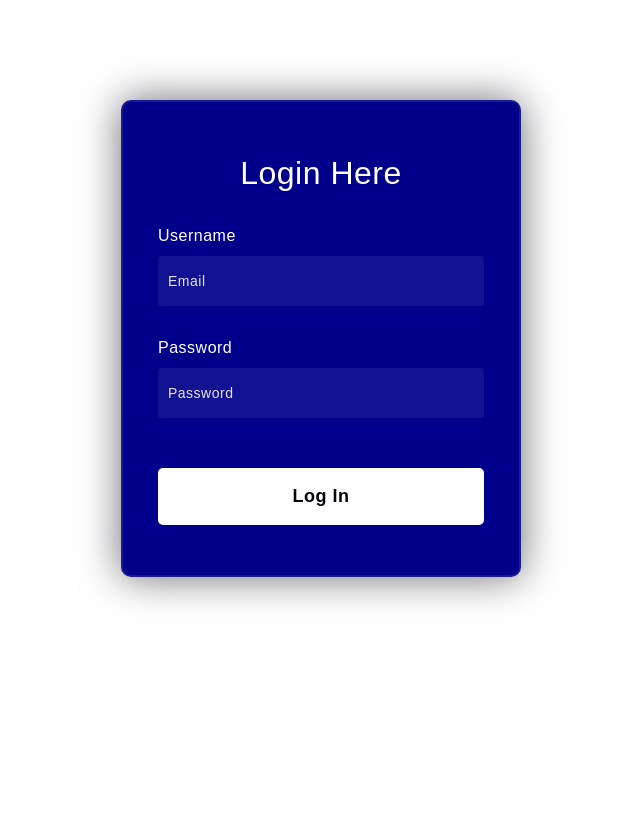
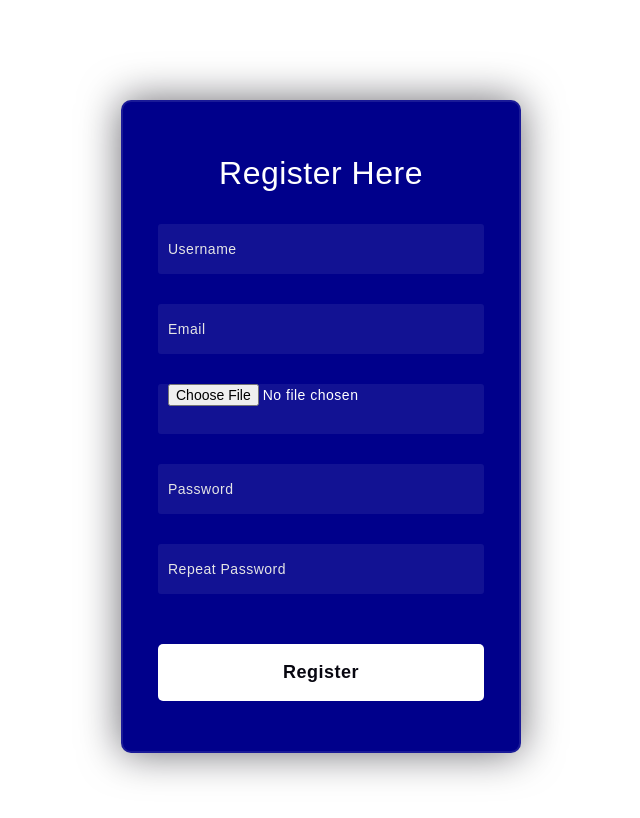
Before and after one commit to BorislavBenderov/messenger-chat-app, a React (Create React App) app: page / in a window 1280 px wide. Shown: the top 818 px of the page, without its empty margins (319-959 px from the left). Built offline with nearby package versions, Linux system fonts and the light colour scheme; no server answers.

Commit message:
Add possibility users to register

```diff
--- a/src/App.js
+++ b/src/App.js
@@ -7,7 +7,7 @@ function App() {
   return (
     <AuthContextProvider>
       <div className="App">
-        <Login />
+        <Register />
       </div>
     </AuthContextProvider>
   );
--- a/src/components/auth/Register.js
+++ b/src/components/auth/Register.js
@@ -1,6 +1,62 @@
+import { useContext } from "react";
+import { AuthContext } from '../../context/AuthContext';
+import { setPersistence, createUserWithEmailAndPassword, browserSessionPersistence, updateProfile } from 'firebase/auth';
+import { ref, uploadBytesResumable, getDownloadURL } from 'firebase/storage';
+import { setDoc, doc } from 'firebase/firestore';
+import { storage, database } from "../../firebaseConfig";
+
 export const Register = () => {
+    const { auth } = useContext(AuthContext);
+
+    const onRegister = (e) => {
+        e.preventDefault();
+
+        const formData = new FormData(e.target);
+
+        const username = formData.get('username');
+        const email = formData.get('email');
+        const userImg = formData.get('userImg');
+        const password = formData.get('password');
+        const repeatPassword = formData.get('repeatPassword');
+
+        if (username === '' || email === '' || userImg.name === '' || password === '' || repeatPassword === '') {
+            alert('Please fill all the fields!');
+            return;
+        }
+
+        setPersistence(auth, browserSessionPersistence)
+            .then(async () => {
+                const res = await createUserWithEmailAndPassword(auth, email, password);
+                const storageRef = ref(storage, `users/${username}`);
+                const uploadTask = uploadBytesResumable(storageRef, userImg);
+                uploadTask.on('state_changed',
+                    (snapshot) => {
+                    },
+                    (err) => {
+                        alert(err.message);
+                    },
+                    () => {
+                        getDownloadURL(uploadTask.snapshot.ref)
+                            .then((downloadUrl) => {
+                                updateProfile(res.user, {
+                                    displayName: username,
+                                    photoURL: downloadUrl
+                                });
+                                setDoc(doc(database, 'users', res.user.uid), {
+                                    displayName: username,
+                                    userImg: downloadUrl,
+                                    uid: res.user.uid
+                                });
+                            })
+                    })
+            })
+            .catch((err) => {
+                alert(err.message);
+            })
+    }
+
     return (
-        <form className='auth'>
+        <form className='auth' onSubmit={onRegister}>
             <h3>Register Here</h3>
             <label htmlFor="username"></label>
             <input type="text" placeholder="Username" id="username" name="username" />
--- a/src/firebaseConfig.js
+++ b/src/firebaseConfig.js
@@ -1,5 +1,6 @@
 import { initializeApp } from "firebase/app";
 import { getFirestore } from 'firebase/firestore';
+import { getStorage } from 'firebase/storage';
 import { getAuth } from 'firebase/auth';
 
 const firebaseConfig = {
@@ -13,4 +14,5 @@ const firebaseConfig = {
 
 export const app = initializeApp(firebaseConfig);
 export const database = getFirestore(app);
+export const storage = getStorage(app);
 export const auth = getAuth(app);
```
